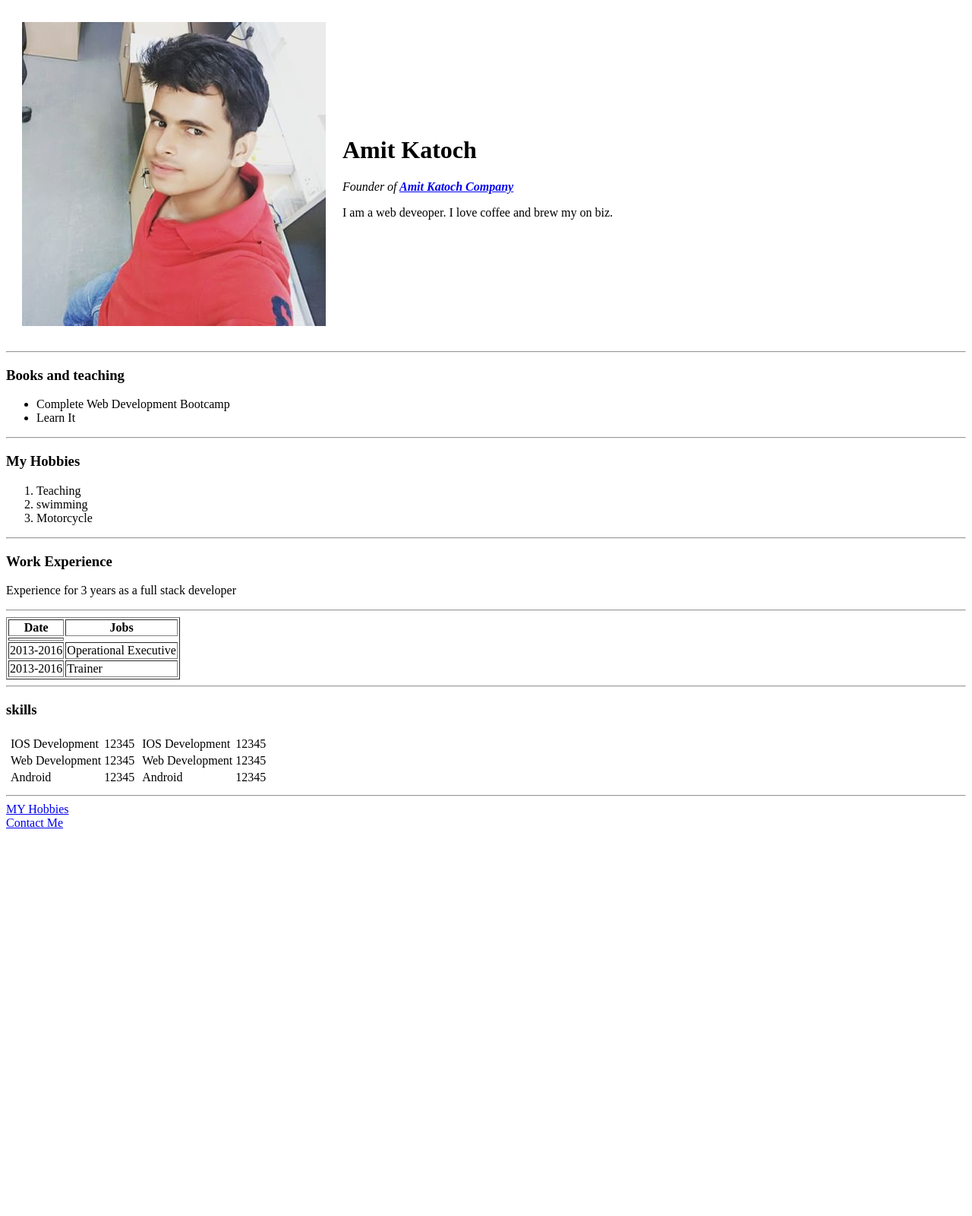
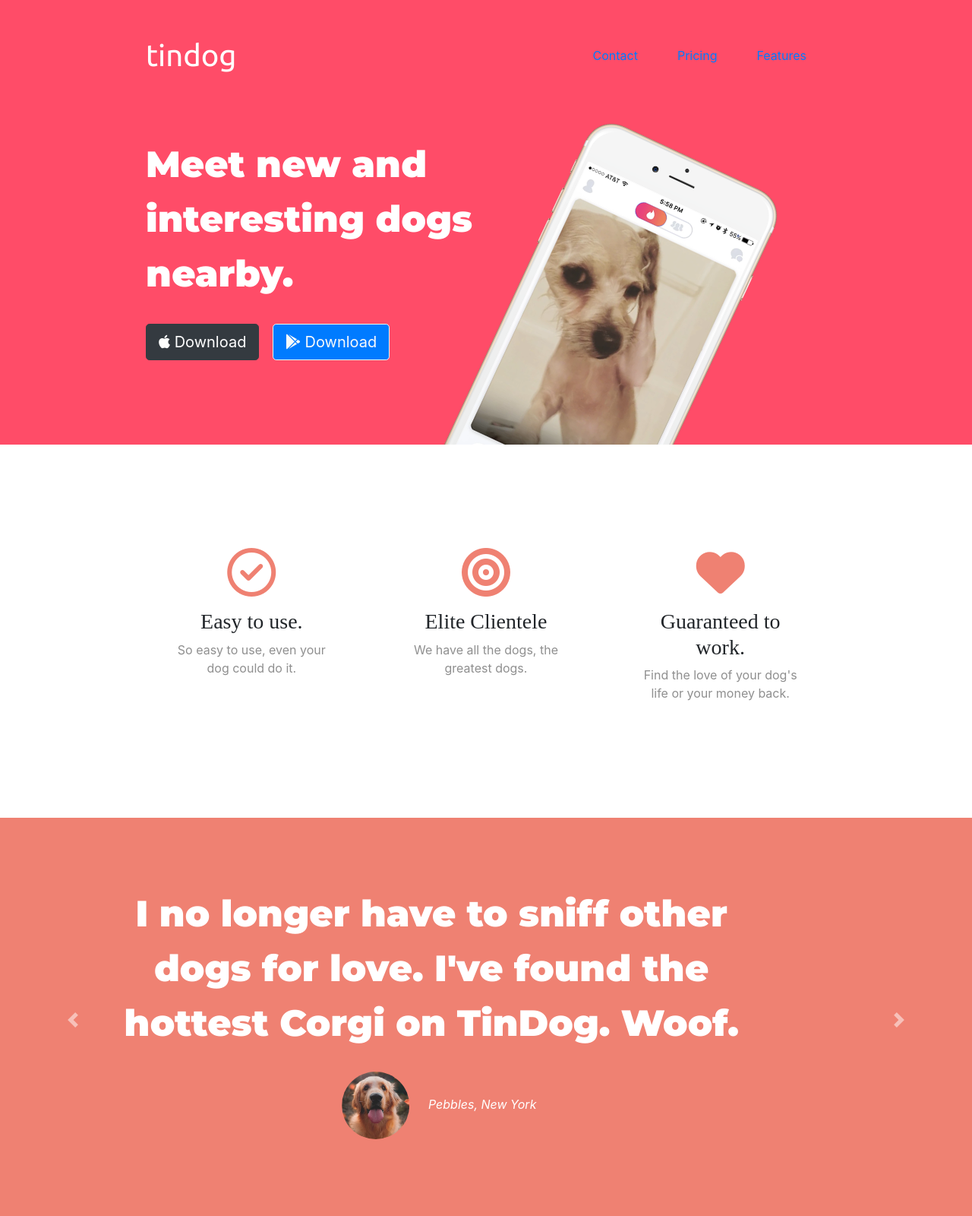
Before and after one commit to amitkatoch2021/cv, a plain HTML site: page index.html in a window 1280 px wide. Shown: the top 1600 px of the page at 76% size. Before the commit the page ends 1100 px from the top, so only its background shows below. Drawn offline with nearby package versions, Linux system fonts and the light colour scheme.

Commit message:
Add files via upload

```diff
--- /dev/null
+++ b/css/styles.css
@@ -0,0 +1,97 @@
+#title{background-color: #ff4c68;
+  color: #fff;
+}
+h1
+{font-family: 'Montserrat', sans-serif;
+font-size: 3rem;
+line-height: 1.5;
+}
+h2{font-family: 'Montserrat', sans-serif;font-size: 3rem;
+line-height: 1.5;}
+
+h3{font-family: 'Montserrat-Bold'; }
+p{ color: #8f8f8f;
+font-size: 1rem;line-height:1.5;}
+
+h4{font-family: 'Montserrat-Bold', sans-serif;font-size: 2rem;
+line-height: 1.5;padding: 1rem;}
+
+
+.container-fluid{padding: 3% 15% 7%;}
+.body{
+  font-family: 'Montserrat';
+}
+/* navigation bar */
+.navbar{padding:0 0 4.5rem 0;}
+.navbar-brand{font-family: 'Ubuntu';color: white;font-size: 2.5rem;
+}
+.nav-item{padding: 0 18px;}
+.NAV-link{font-family: 'Montserrat', font-size:1.2rem;}
+
+/* Download buttons */
+.download-button{margin: 5% 3% 5% 0;}
+/* title image */
+.title-image{width:60%;
+transform: rotate(25deg);position:absolute;margin-right: 30%;
+}
+
+/* features */
+#features{padding: 7% 15%; background-color: #fff;position:relative;}
+.feature-box{
+  text-align:center;padding:5%;
+}
+
+.icon{color:#ef8172;margin-bottom: 1rem;}
+.icon:hover{color:#ff4c68;}
+
+/* testimonials */
+#testimonials {
+background-color:#ef8172;color:#fff;text-align: center;
+}
+
+.testimonial-img{
+  width:10%;
+  border-radius:100%;
+  margin: 20px;}
+
+  .carousel-item{padding: 7% 15%;}
+
+/* press */
+#press{
+  text-align: center;
+  padding-bottom: 3%;
+  background-color:#ef8172;
+
+}
+.press-logo{width:15%;
+margin:20px 20px 50px;
+}
+/* Pricing */
+#pricing {  text-align: center;
+font-family: 'Montserrat-Bold';padding:100px;
+
+}
+/* cta section */
+
+#cta{
+  background-color: #ff4c68;
+  color: #fff;
+  padding: 7% 15%;text-align: center;
+}
+.heading-cta{
+  font-family:"Montserrat-Black";
+  text-size: 3.5rem;
+  line-height: 1.5}
+  /* footer */
+  #footer{padding: 7% 15%;
+    text-align: center;
+
+}
+.social-icon{margin: 20px 10px;}
+
+@media(max-width:1028px)
+
+{#title{text-align: center;}
+  .title-image {position: static;transform: rotate(0);}
+
+}
--- a/index.html
+++ b/index.html
@@ -1,108 +1,208 @@
 <!DOCTYPE html>
-<html lang="en" dir="ltr">
+<html>
 
 <head>
   <meta charset="utf-8">
-  <title>Amit's personal Site</title>
-</head>
+  <title>TinDog</title>
+  <!-- google fonts -->
+  <link href="https://fonts.googleapis.com/css2?family=Montserrat:wght@900&family=Ubuntu&display=swap" rel="stylesheet">
 
-<body>
-  <table cellspacing="20">
-    <tr>
-      <td><img src="images/AmitKatoch.jpg" alt="Amit Katoch"></td>
-      <td>
-        <h1>Amit Katoch</h1>
-        <p><em>Founder of<strong> <a href="http://amitkatoch.epizy.com/" target="_blank">Amit Katoch Company</a></strong></em></p>
-        <p>I am a web deveoper. I love coffee and brew my on biz.</p>
-      </td>
-    </tr>
-  </table>
+  <!-- Bootstrap CSS -->
+  <link rel="stylesheet" href="https://stackpath.bootstrapcdn.com/bootstrap/4.5.0/css/bootstrap.min.css" integrity="sha384-9aIt2nRpC12Uk9gS9baDl411NQApFmC26EwAOH8WgZl5MYYxFfc+NcPb1dKGj7Sk" crossorigin="anonymous">
+  <link rel="stylesheet" href="css\styles.css">
+  <!-- FONT AWSOME -->
+  <script src="https://kit.fontawesome.com/0615f38787.js" crossorigin="anonymous"></script>
 
-
-  <hr>
-  <h3>Books and teaching</h3>
-  <ul>
-    <li>Complete Web Development Bootcamp</li>
-    <li>Learn It </li>
-  </ul>
-  <hr>
-  <h3>My Hobbies</h3>
-  <ol>
-    <li>Teaching</li>
-    <li>swimming</li>
-    <li>Motorcycle</li>
-  </ol>
-  <hr>
-  <h3>Work Experience</h3>
-  <p>Experience for 3 years as a full stack developer</p>
-
-<hr>
-  <table border="1">
-    <thead>
-      <tr>
-        <th>Date</th>
-        <th>Jobs</th>
-      </tr>
-
-    </thead>
-
-    <th></th>
-    <tr>
-      <td>2013-2016</td>
-      <td>Operational Executive</td>
-    </tr>
-    <tr>
-      <td>2013-2016</td>
-      <td>Trainer</td>
-    </tr>
-
-  </table>
-  <hr>
-  <h3>skills</h3>
+  <!-- Optional JavaScript -->
+  <!-- jQuery first, then Popper.js, then Bootstrap JS -->
+  <script src="https://code.jquery.com/jquery-3.5.1.slim.min.js" integrity="sha384-DfXdz2htPH0lsSSs5nCTpuj/zy4C+OGpamoFVy38MVBnE+IbbVYUew+OrCXaRkfj" crossorigin="anonymous"></script>
+  <script src="https://cdn.jsdelivr.net/npm/popper.js@1.16.0/dist/umd/popper.min.js" integrity="sha384-Q6E9RHvbIyZFJoft+2mJbHaEWldlvI9IOYy5n3zV9zzTtmI3UksdQRVvoxMfooAo" crossorigin="anonymous"></script>
+  <script src="https://stackpath.bootstrapcdn.com/bootstrap/4.5.0/js/bootstrap.min.js" integrity="sha384-OgVRvuATP1z7JjHLkuOU7Xw704+h835Lr+6QL9UvYjZE3Ipu6Tp75j7Bh/kR0JKI" crossorigin="anonymous"></script>
 
 
 
 
-  <table>
-    <tr>
-      <td>
-        <table>
-          <tr>
-            <td>IOS Development</td>
-            <td>12345</td>
-          </tr>
-          <tr>
-            <td>Web Development</td>
-            <td>12345</td>
-          </tr>
-          <tr>
-            <td>Android</td>
-            <td>12345</td>
-          </tr>
-        </table>
-      </td>
-      <td>
-        <table>
-          <tr>
-            <td>IOS Development</td>
-            <td>12345</td>
-          </tr>
-          <tr>
-            <td>Web Development</td>
-            <td>12345</td>
-          </tr>
-          <tr>
-            <td>Android</td>
-            <td>12345</td>
-          </tr>
-        </table>
-      </td>
-    </tr>
-  </table>
 
-  <hr>
-  <a href="myhobbies.html">MY Hobbies</a><br>
-  <a href="contactme.html" target="_blank">Contact Me</a>
+</head>
+
+<body>
+
+  <section id="title">
+    <div class="container-fluid">
+
+      <!-- Nav Bar -->
+      <nav class="navbar navbar-expand-lg ">
+        <a class="navbar-brand" href="#">tindog</a>
+        <button class="navbar-toggler" type="button" data-toggle="collapse" data-target="#navbarTogglerDemo01" aria-controls="navbarTogglerDemo01" aria-expanded="false" aria-label="Toggle navigation">
+          <span class="navbar-toggler-icon"></span>
+        </button>
+        <div class="collapse navbar-collapse" id="navbarTogglerDemo01">
+
+          <ul class="navbar-nav ml-auto">
+            <li class="nav-item"><a class="nav-link" href="#footer">Contact</a></li>
+            <li class="nav-item"><a class="nav-link" href="#pricing">Pricing</a></li> <li class="nav-item"><a class="nav-link" href="#features">Features</a></li>
+          </ul>
+        </div>
+      </nav>
+
+
+
+
+      <!-- Title -->
+
+      <div class="row">
+        <div class="col-lg-6">
+           <h1>Meet new and interesting dogs nearby.</h1>
+           <button type="button" class="btn btn-dark  btn btn-primary btn-lg download-button"><i class="fab fa-apple"></i> Download </button>
+          <button type="button" class="btn btn-outline-light btn btn-primary btn-lg download-button"><i class="fab fa-google-play"></i> Download</button>
+        </div>
+        <div class="col-lg-6">
+          <img class="title-image" src="images/iphone6.png" alt="iphone-mockup">
+        </div>
+      </div>
+
+  </section>
+
+
+  <!-- Features -->
+
+  <section id="features">
+    <div class="row">
+      <div class="feature-box col-lg-4">
+        <i class="icon far fa-check-circle fa-4x"></i>
+        <h3>Easy to use.</h3>
+        <p>So easy to use, even your dog could do it.</p>
+      </div>
+      <div class="feature-box col-lg-4">
+        <i class="icon fas fa-bullseye fa-4x"></i>
+        <h3>Elite Clientele</h3>
+        <p>We have all the dogs, the greatest dogs.</p>
+      </div>
+      <div class="feature-box col-lg-4">
+        <i class="icon fas fa-heart fa-4x"></i>
+        <h3>Guaranteed to work.</h3>
+        <p>Find the love of your dog's life or your money back.</p>
+      </div>
+    </div>
+  </section>
+
+
+  <!-- Testimonials -->
+
+  <section id="testimonials">
+
+    <div id="carouselExampleControls" class="carousel slide" data-ride="carousel">
+     <div class="carousel-inner">
+     <div class="carousel-item active">
+    <h2>I no longer have to sniff other dogs for love. I've found the hottest Corgi on TinDog. Woof.</h2>
+    <img  class="testimonial-img" src="images/dog-img.jpg" alt="dog-profile">
+    <em>Pebbles, New York</em>
+  </div>
+    <div class="carousel-item">
+    <h2 class="testimonial-text">My dog used to be so lonely, but with TinDog's help, they've found the love of their life. I think.</h2>
+    <img class="testimonial-img" src="images/lady-img.jpg" alt="lady-profile">
+    <em>Beverly, Illinois</em>
+     </div>
+     <a class="carousel-control-prev" href="#carouselExampleControls" role="button" data-slide="prev">
+    <span class="carousel-control-prev-icon" aria-hidden="true"></span>
+    <span class="sr-only">Previous</span>
+  </a>
+  <a class="carousel-control-next" href="#carouselExampleControls" role="button" data-slide="next">
+    <span class="carousel-control-next-icon" aria-hidden="true"></span>
+    <span class="sr-only">Next</span>
+    </a>
+    </div>
+
+  </section>
+
+
+  <!-- Press -->
+
+  <section id="press">
+    <img class="press-logo"src="images/techcrunch.png" alt="tc-logo">
+    <img class="press-logo"src="images/tnw.png" alt="tnw-logo">
+    <img class="press-logo"src="images/bizinsider.png" alt="biz-insider-logo">
+    <img class="press-logo"src="images/mashable.png" alt="mashable-logo">
+
+  </section>
+
+
+  <!-- Pricing -->
+
+    <section id="pricing">
+      <h2>A Plan for Every Dog's Needs</h2>
+      <p>Simple and affordable price plans for your and your dog.</p>
+
+
+      <div class="row">
+  <div class="col-lg-4 col-md-6 ">
+    <div class="card">
+      <h3 class="card-header">Chihuahua</h3>
+        <div class="card-body">
+          <h4>Free</h4>
+          <p>5 Matches Per Day</p>
+          <p>10 Messages Per Day</p>
+           <p>Unlimited App Usage</p>
+        <a href="#" class="btn btn btn-outline-info btn-lg btn-block" >Sign Up</a>
+      </div>
+    </div>
+  </div>
+  <div class="col-lg-4 col-md-6">
+    <div class="card">
+      <h3 class="card-header">Labrador</h3>
+      <div class="card-body">
+          <h4>$49/mo</h4>
+         <p>Unlimited Matches</p>
+        <p>Unlimited Messages</p>
+        <p>Unlimited App Usage</p>
+
+        <a href="#" class="btn btn-primary btn-lg btn-block">Sign Up</a>
+      </div>
+    </div>
+  </div>
+  <div class="col-lg-4">
+    <div class="card">
+    <h3 class="card-header">Mastiff</h3>
+      <div class="card-body">
+           <h4>$99/mo</h4>
+          <p>Pirority Listing</p>
+          <p>Unlimited Matches</p>
+          <p>Unlimited Messages</p>
+          <p>Unlimited App Usage</p>
+
+        <a href="#" class="btn btn-primary btn-lg btn-block">Sign Up</a>
+      </div>
+    </div>
+  </div>
+</div>
+</section>
+
+
+
+  <!-- Call to Action -->
+
+  <section id="cta">
+
+    <h3 class="heading-cta">Find the True Love of Your Dog's Life Today.</h3>
+    <button type="button" class="btn btn-dark  btn btn-primary btn-lg download-button"><i class="fab fa-apple"></i> Download </button>
+      <button type="button" class="btn btn-outline-light btn btn-primary btn-lg download-button"><i class="fab fa-google-play"></i> Download</button>
+
+  </section>
+
+
+  <!-- Footer -->
+
+  <footer id="footer">
+    <i class="social-icon fab fa-facebook-f"></i>
+    <i class="social-icon fab fa-twitter"></i>
+    <i class="social-icon fab fa-instagram"></i>
+    <i class="social-icon fas fa-envelope"></i>
+
+    <p>© Copyright 2018 TinDog</p>
+
+  </footer>
+
+
 </body>
 
 </html>
```
Also changed, not shown: images/TechCrunch.png (added), images/bizinsider.png (added), images/dog-img.jpg (added), images/iphone6.png (added), images/lady-img.jpg (added), images/mashable.png (added), images/tnw.png (added).
